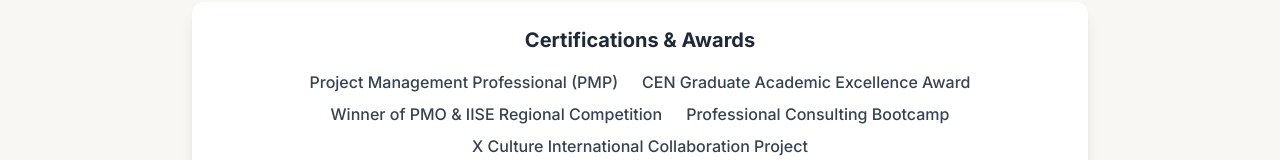
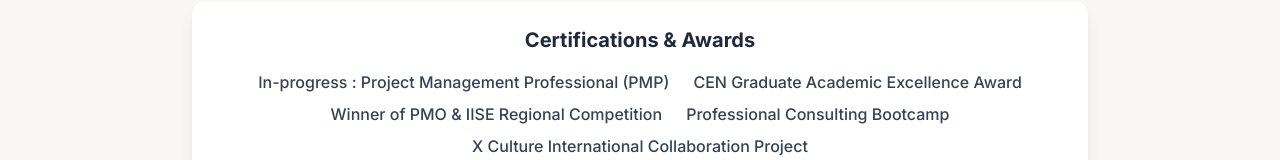
Before and after one commit to hayabalastal/hayaalastal.github.io, a plain HTML site: page index.html in a window 1280 px wide. Shown: the part 3760-3920 px from the top of the page. Drawn offline with nearby package versions, Linux system fonts and the light colour scheme.

Commit message:
Update index.html

```diff
--- a/index.html
+++ b/index.html
@@ -252,7 +252,7 @@
                  <div class="bg-white p-6 rounded-xl shadow-lg md:col-span-2">
                     <h4 class="text-xl font-semibold text-gray-800 text-center">Certifications & Awards</h4>
                     <ul class="mt-4 flex flex-wrap justify-center gap-x-6 gap-y-2 text-center">
-                        <li class="font-medium text-gray-700">Project Management Professional (PMP)</li>
+                        <li class="font-medium text-gray-700"> In-progress : Project Management Professional (PMP)</li>
                         <li class="font-medium text-gray-700">CEN Graduate Academic Excellence Award</li>
                         <li class="font-medium text-gray-700">Winner of PMO & IISE Regional Competition</li>
                         <li class="font-medium text-gray-700">Professional Consulting Bootcamp</li>
```
